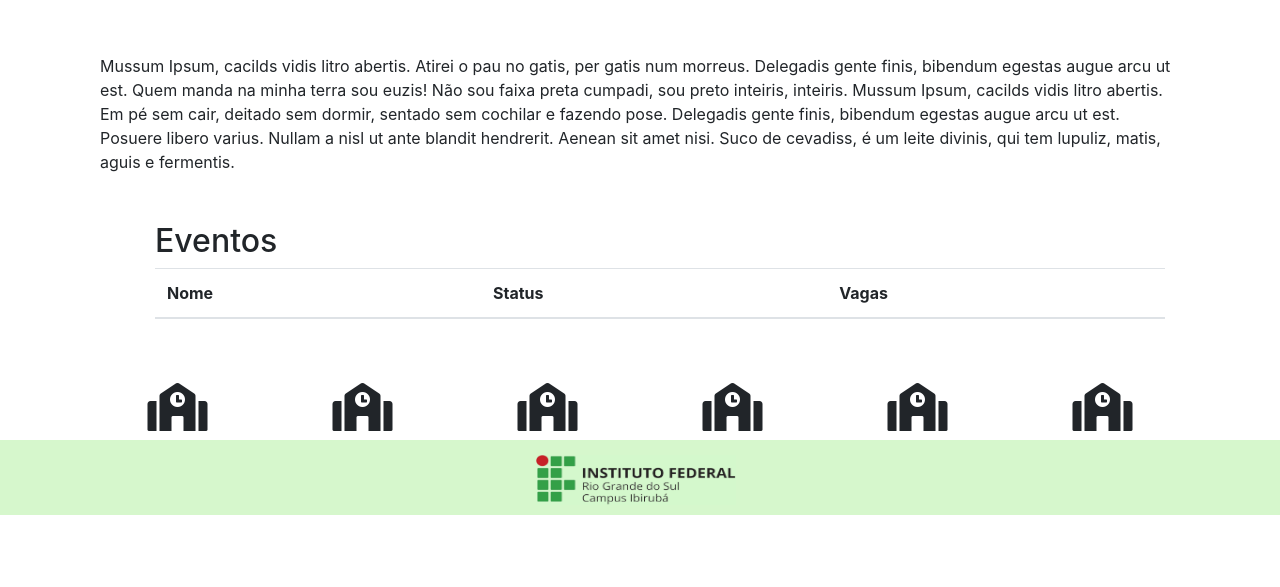
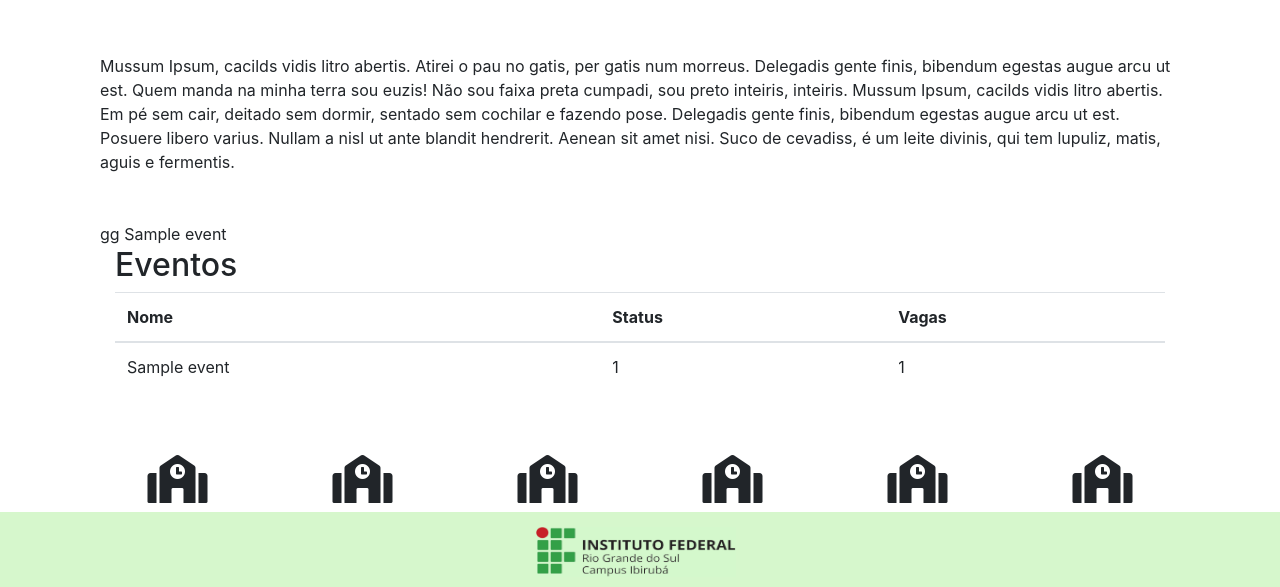
Before and after one commit to ifrs-dev/moepex, a Django app: page / in a window 1280 px wide. Shown: the part 597-1184 px from the top of the page. Before the commit the page ends 1112 px from the top, so only its background shows below. Run offline with Django 3.2, Linux system fonts and the light colour scheme; tables that the repository leaves empty hold one stand-in row (values such as "Sample post"); lists and menus that the app fills with data are empty; some libraries are stand-ins or nearby versions.

Commit message:
envent table

```diff
--- a/event_site/templates/event_site/index.html
+++ b/event_site/templates/event_site/index.html
@@ -53,12 +53,14 @@
 			<h3>Text</h3>
 		</div>
 	</div><br><br>
-
 	<div>
 		Mussum Ipsum, cacilds vidis litro abertis. Atirei o pau no gatis, per gatis num morreus. Delegadis gente finis, bibendum egestas augue arcu ut est. Quem manda na minha terra sou euzis! Não sou faixa preta cumpadi, sou preto inteiris, inteiris. Mussum Ipsum, cacilds vidis litro abertis. Em pé sem cair, deitado sem dormir, sentado sem cochilar e fazendo pose. Delegadis gente finis, bibendum egestas augue arcu ut est. Posuere libero varius. Nullam a nisl ut ante blandit hendrerit. Aenean sit amet nisi. Suco de cevadiss, é um leite divinis, qui tem lupuliz, matis, aguis e fermentis.
 	</div><br><br>
+	gg
+	{% for event in object_list %}
+		{{ event.title }}
+	{% endfor %}
 	<div class="container">
-			<ul>
 		<h2>Eventos</h2>
 		<table class="table">
 			<thead>
@@ -68,18 +70,16 @@
 					<th>Vagas</th>
 				</tr>
 			</thead>
+			<tbody>
 			{% for event in object_list %}
-			<tbody>
 				<tr>
 					<td>{{ event.title }}</td>
 					<td>{{ event.status }}</td>
 					<td>{{ event.vacancies }}</td>
 				</tr>
+			{% endfor %}
 			</tbody>
-			{% endfor %}
 		</table>
-			</ul>
-
 	</div><br><br>
 	<div class="row">
 		<div class="col"><i class="fas fa-school fa-3x"></i></div>
@@ -93,6 +93,4 @@
 
 
 
-
-
 {% endblock content %}
--- a/events/views.py
+++ b/events/views.py
@@ -1,5 +1,5 @@
 from django.views.generic.edit import CreateView
-from django.views.generic import View, ListView
+from django.views.generic import View, ListView, DetailView
 
 from events.models import Event, Registration
 from events.forms import EventForm
@@ -14,3 +14,12 @@ class EventCreateView(CreateView):
 class EventListView(ListView):
     model = Event
     template_name = 'event_site/index.html'
+
+
+class EventDetailView(DetailView):
+    model = Event
+    template_name = 'events/event-detail.html'
+
+    def get_context_data(self, *args, **kwargs):
+        context = super().get_context_data()
+        user = self.request.user
--- a/project/urls.py
+++ b/project/urls.py
@@ -7,11 +7,13 @@ from django.conf import settings
 from event_site import views as views_event_site
 from events import views as views_events
 
+
 urlpatterns = [
-    path('', views_event_site.SiteTemplateView.as_view(), name='home'),
+    path('', views_events.EventListView.as_view(), name='home'),
     path('eventos/novo', views_events.EventCreateView.as_view(), name='event-create'),
     path('login/', auth_views.LoginView.as_view(), name="login"),
 	path('logout/', auth_views.logout, {'next_page': '/login/'}, name="logout"),
+    path('evento/<int:pk>/', views_events.EventDetailView.as_view(), name='event-detail'),
     path('admin/', admin.site.urls),
 ]
 urlpatterns += static(settings.MEDIA_URL, document_root=settings.MEDIA_ROOT)
```
Also changed, not shown: events/templates/events/event-detail.html (added, +17 -0 lines).
